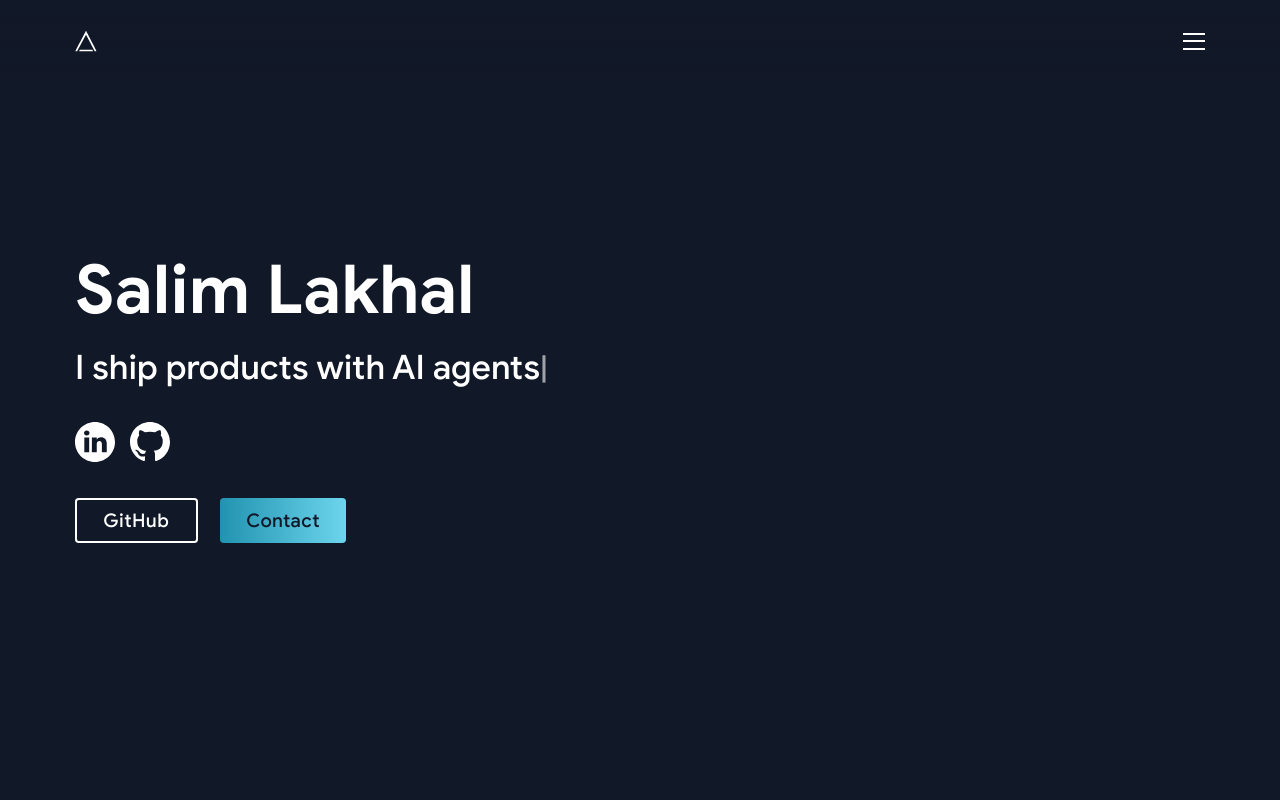
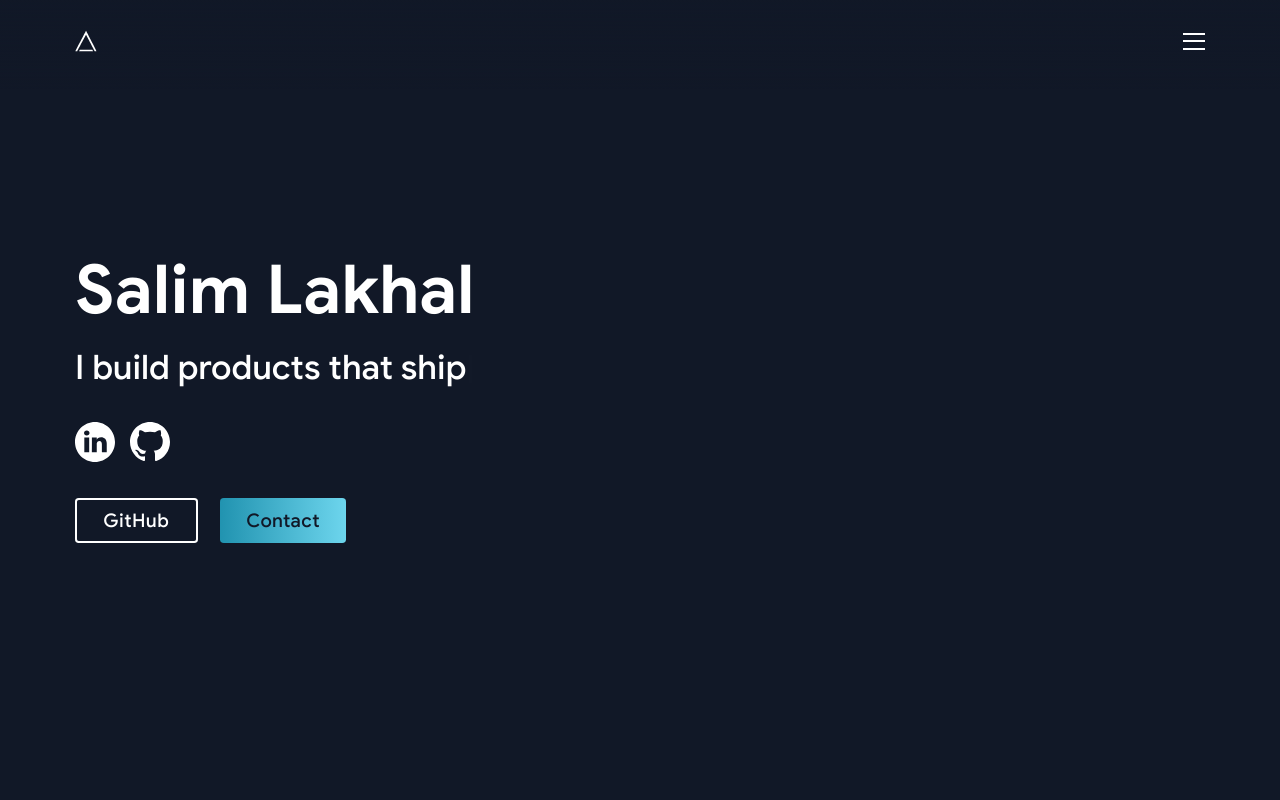
Before and after one commit to salim-lakhal/Portfolio, a Next.js app: page / in a window 1280 px wide. Shown: the top 800 px of the page. Built offline with nearby package versions, Linux system fonts and the light colour scheme.

Commit message:
update typed strings

```diff
--- a/constants.ts
+++ b/constants.ts
@@ -25,10 +25,10 @@ export const MENULINKS = [
 ];
 
 export const TYPED_STRINGS = [
-  "I ship products with AI agents",
-  "I build distributed systems",
-  "I design blockchain protocols",
-  "I orchestrate agentic workflows",
+  "I build products that ship",
+  "I solve hard engineering problems",
+  "I scale systems end to end",
+  "I turn ideas into production",
 ];
 
 export const EMAIL = "salim.lakhal@telecom-sudparis.eu";
```
